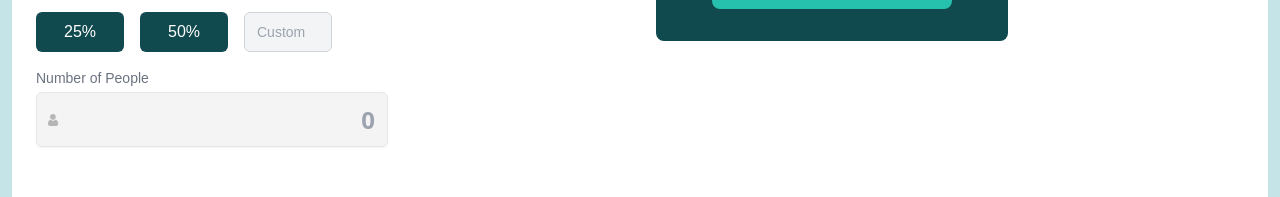
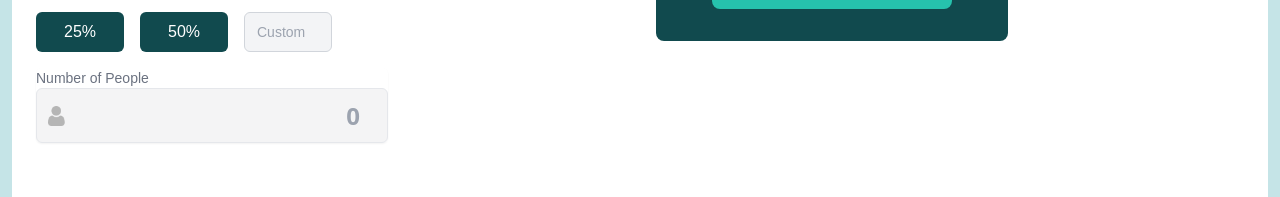
Before and after one commit to ayeshakhan-29/Splitter, a React (Vite) app: page / in a window 1280 px wide. Shown: the part 283-480 px from the top of the page. Built offline with nearby package versions, Linux system fonts and the light colour scheme.

Commit message:
condition of entering zero

```diff
--- a/src/App.jsx
+++ b/src/App.jsx
@@ -1,6 +1,5 @@
 import React, { useState } from "react";
 import user from "./assets/user.png";
-import Hero from "./Components/Sections/Hero";
 
 export default function App() {
   const defaultTipPerPerson = 0;
@@ -72,21 +71,36 @@ export default function App() {
             <input type="text" className="bg-gray-100 border text-sm border-gray-300 text-[#114A4E] rounded-md px-3 py-2 w-[5.5rem] focus:outline-0" placeholder="Custom" />
           </div>
           {/* Number of People section */}
-          <label className="block text-sm font-medium text-gray-500">Number of People</label>
           <div className="relative mt-1 rounded-md shadow-sm">
             <div className="absolute inset-y-0 left-0 pl-3 flex items-center pointer-events-none">
-              <img src={user} className="h-[1rem] py-[2px]" alt="user" />
+              <img src={user} className="h-[1.5rem] py-[2px] mt-5" alt="user" />
+            </div>
+            <div className="flex">
+              <label htmlFor="numberOfPeople" className="block text-sm font-medium text-gray-500">
+                Number of People
+              </label>
+              {numberOfPeople && parseInt(numberOfPeople) === 0 && (
+                <span className="text-red-500 text-sm font-medium ml-20">can't be zero</span>
+              )}
             </div>
             <input
-              type="text"
+              type="number"
               name="numberOfPeople"
               id="numberOfPeople"
               value={numberOfPeople}
-              onChange={(e) => setNumberOfPeople(e.target.value)}
-              className="peer w-full h-full bg-transparent pl-10 pr-3 sm:text-2xl rounded-md text-right bg-zinc-100 text-[#114A4E] font-sans font-bold outline outline-0 focus:outline-0 disabled:bg-blue-gray-50 transition-all placeholder-shown:border placeholder-shown:border-blue-gray-200 placeholder-shown:border-t-blue-gray-200 border focus:border-2 text-lg px-3 py-2.5 rounded-[7px] border-blue-gray-200 focus:border-blue-500"
+              onChange={(e) => {
+                const value = e.target.value;
+                if (/^\d*$/.test(value)) {
+                  setNumberOfPeople(value);
+                }
+              }}
+              className={`peer w-full h-full bg-transparent pl-10 pr-3 sm:text-2xl rounded-md text-right bg-zinc-100 text-[#114A4E] font-sans font-bold outline outline-0 focus:outline-0 disabled:bg-blue-gray-50 transition-all placeholder-shown:border placeholder-shown:border-blue-gray-200 placeholder-shown:border-t-blue-gray-200 border focus:border-2 text-lg px-3 py-2.5 rounded-[7px] ${numberOfPeople && parseInt(numberOfPeople) === 0 ? 'border-red-500' : 'border-blue-gray-200 focus:border-blue-500'}`}
               placeholder="0"
             />
           </div>
+
+
+
         </div>
 
         <div className="h-full w-full justify-center md:max-w-sm p-4 mt-[-3rem]">
```
